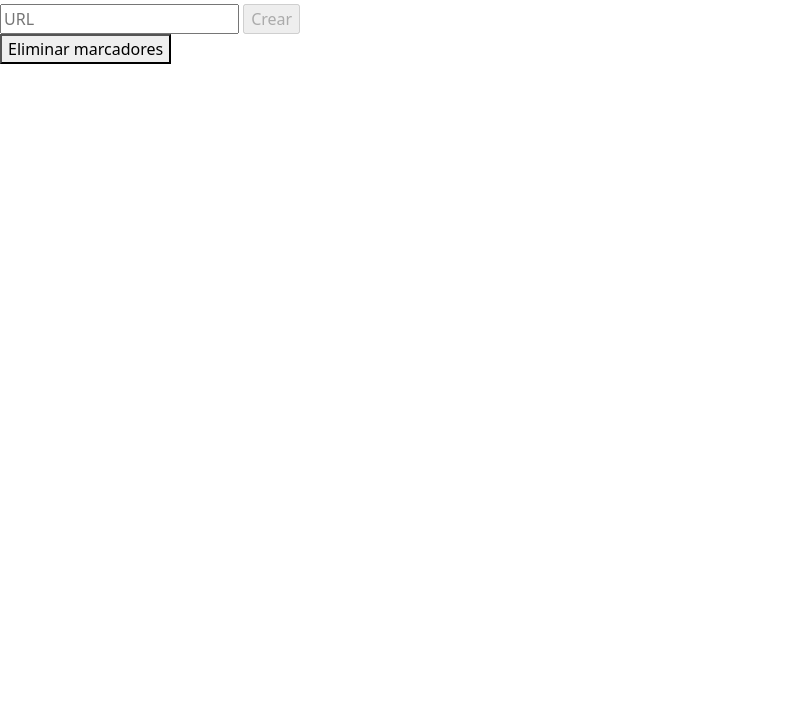
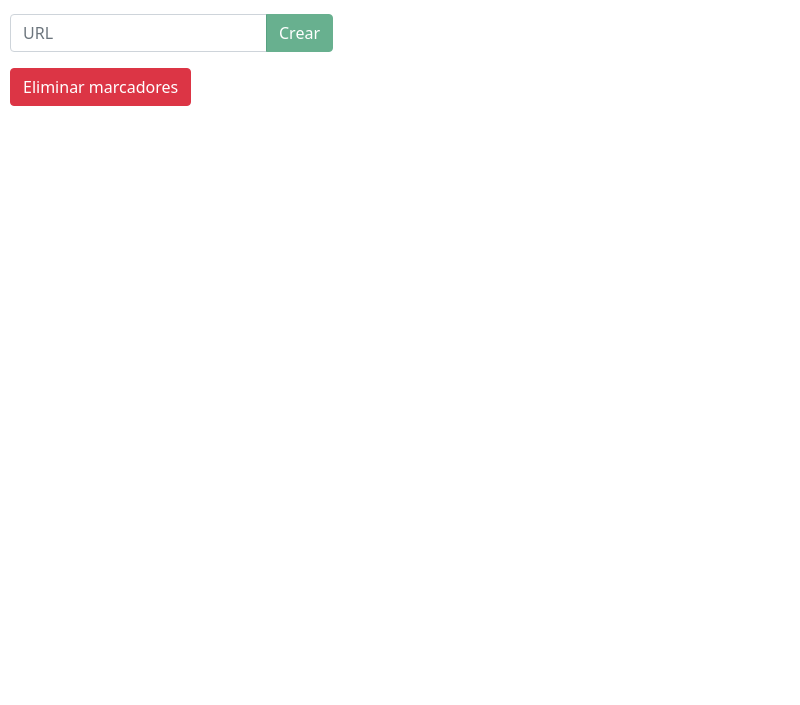
Before and after one commit to omarlv86/electron-course, an Electron app: page 02-app-marcadores/index.html in a window 800 px wide. Shown: the part 95-800 px from the top of the page. Drawn offline with Linux system fonts and the light colour scheme.

Commit message:
main | Modificando estilos con bootstrap

```diff
--- a/02-app-marcadores/index.html
+++ b/02-app-marcadores/index.html
@@ -12,6 +12,7 @@
     />
     <title>Marcadores</title>
     <link rel="stylesheet" href="./css/bootstrap.min.css">
+    <link rel="stylesheet" href="./css/styles.css">
   </head>
   <body>
     <h1>Marcadores</h1>
@@ -19,16 +20,20 @@
     </div>
 
     <section class="creacion-marcador">
-      <form class="creacion-marcador-formulario">
-        <input type="url" class="creacion-marcador-url" placeholder="URL" required>
-        <input type="submit" value="Crear" class="creacion-marcador-boton" disabled>
+      <form class="row g-3 creacion-marcador-formulario">
+        <div class="col-auto">
+          <div class="input-group mb-3">
+            <input type="url" class="form-control creacion-marcador-url" placeholder="URL" required>
+            <input type="submit" value="Crear" class="btn btn-success input-group-text creacion-marcador-boton" disabled>
+          </div>
+        </div>
       </form>
     </section>
 
     <section class="marcadores"></section>
 
     <section class="controles">
-      <button class="remover-marcadores">Eliminar marcadores</button>
+      <button class="btn btn-danger remover-marcadores">Eliminar marcadores</button>
     </section>
 
   </body>
```
Also changed, not shown: 02-app-marcadores/css/styles.css (renamed from 02-app-marcadores/styles.css).
